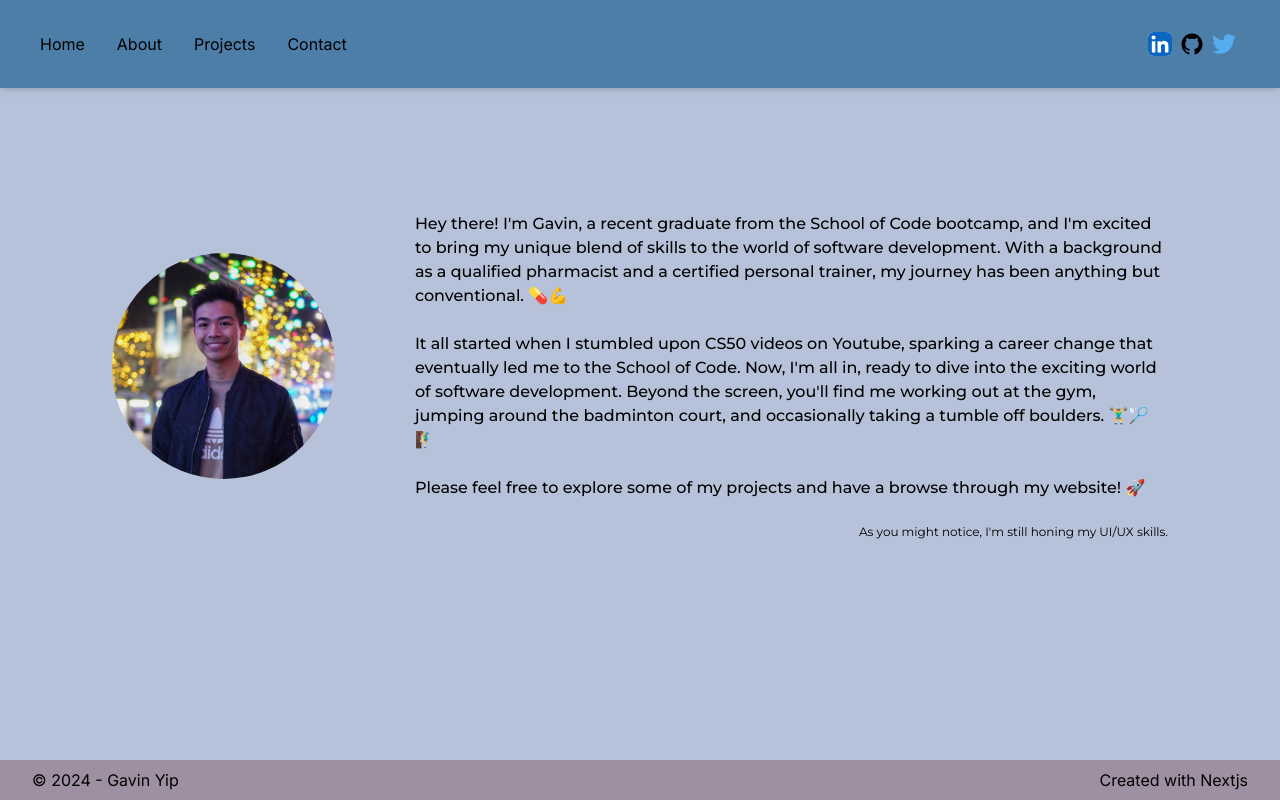
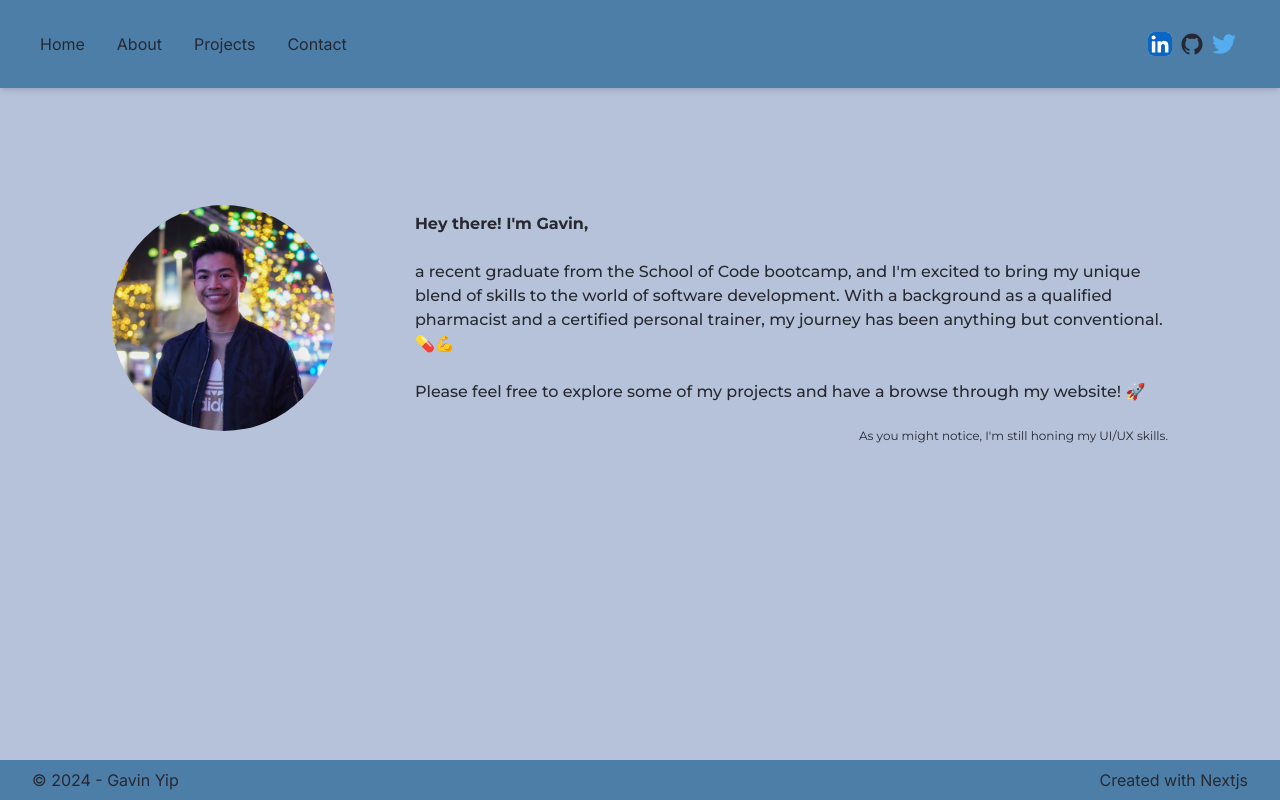
Before and after one commit to Gavinpiy/portfolio, a Next.js app: page / in a window 1280 px wide. Built offline with nearby package versions, Linux system fonts and the light colour scheme.

Commit message:
changed gtext

```diff
--- a/app/about/page.jsx
+++ b/app/about/page.jsx
@@ -1,17 +1,22 @@
 const About = () => {
   return (
-    <div className=" flex flex-col justify-center items-center flex-wrap gap-8 w-full h-full pt-12 font-montserrat">
+    <div className=" flex flex-col justify-center items-center flex-wrap gap-4 w-full h-full pt-12 font-montserrat">
       <h1 className="font-semibold">About Me</h1>
       <p className="flex justify-center px-8 lg:px-40">
         I earned my Master's in Pharmacy from King's College London and worked
         as a pharmacist at UCL Hospital during the pandemic. Seeking a career
         change, I initially considered becoming a personal trainer and obtained
         the ACE certification. However, my journey took a turn when I discovered
-        coding. Through research on the Department of Education website, I found
-        the School of Code and decided to apply. Now, after completing a 16-week
-        intensive bootcamp, I have successfully collaborated on two projects
-        with fellow SOC students.
-      </p>
+        coding. It all started when I stumbled upon CS50 videos on Youtube,
+        sparking a career change that eventually led me to the School of Code.
+        Now, after completing a 16-week intensive bootcamp, I have successfully
+        collaborated on two projects with fellow SOC students.
+      <br /> <br />
+        Beyond the screen, you'll find me working out at the
+            gym, jumping around the badminton court, and occasionally taking a
+            tumble off boulders. 🏋️‍♂️🏸🧗‍♂️
+          </p>
+
       <h2 className="font-semibold">Technologies and Tools</h2>
 
       <p className="grid grid-cols-4 items-center gap-10 px-8">
--- a/app/home/page.jsx
+++ b/app/home/page.jsx
@@ -8,21 +8,15 @@ const Home = () => {
           <Image src="/images/me.png" alt="Picture" width={250} height={250} />
         </div>
         <div className="w-full md:w-4/5 gap-6 flex flex-col ">
-          <p className="font-medium pt-5">
-            Hey there! I'm Gavin, a recent graduate from the School of Code
+          <p className="font-bold pt-5">Hey there! I'm Gavin,</p>
+          <p className="font-medium">
+             a recent graduate from the School of Code
             bootcamp, and I'm excited to bring my unique blend of skills to the
             world of software development. With a background as a qualified
             pharmacist and a certified personal trainer, my journey has been
             anything but conventional. 💊💪
           </p>
-          <p className="font-medium">
-            It all started when I stumbled upon CS50 videos on Youtube, sparking
-            a career change that eventually led me to the School of Code. Now,
-            I'm all in, ready to dive into the exciting world of software
-            development. Beyond the screen, you'll find me working out at the
-            gym, jumping around the badminton court, and occasionally taking a
-            tumble off boulders. 🏋️‍♂️🏸🧗‍♂️
-          </p>
+
           <p className="font-medium">
             Please feel free to explore some of my projects and have a browse
             through my website! 🚀
--- a/app/template.jsx
+++ b/app/template.jsx
@@ -9,7 +9,7 @@ const variants = {
 
 export default function Template({ children }) {
   return (
-    <div className="flex flex-col h-screen">
+    <div className="flex flex-col h-screen text-[#272932]">
       <header className="fixed top-0 w-full z-10">
         <Header />
       </header>
--- a/components/Footer.jsx
+++ b/components/Footer.jsx
@@ -1,6 +1,6 @@
 const Footer = () => {
   return (
-    <footer className="flex bg-[#9E90A2] items-center py-2 px-8 justify-between w-full">
+    <footer className="flex bg-[#4D7EA8] items-center py-2 px-8 justify-between w-full">
       <p>© 2024 - Gavin Yip</p>
       <p>Created with Nextjs</p>
     </footer>
--- a/components/Project.jsx
+++ b/components/Project.jsx
@@ -8,8 +8,8 @@ import { motion } from "framer-motion";
 const Project = ({ project, index }) => {
   return (
     <div
-      className="flex flex-col lg:grid grid-cols-10 items-center w-full h-[50vh] lg:h-[60vh] justify-center rounded-lg shadow-xl"
-      style={{ backgroundColor: "#e6ffe8" }}
+      className="flex flex-col lg:grid grid-cols-10 items-center w-full h-[50vh] lg:h-[60vh] justify-center rounded-lg shadow-md"
+      style={{ backgroundColor: "" }}
     >
       {index % 2 === 0 ? (
         <>
@@ -27,7 +27,7 @@ const Project = ({ project, index }) => {
                   style={{
                     objectFit: "cover",
                     borderRadius: "10px",
-                    border: "3px solid gray",
+                    dropShadow: "0 0 10px rgba(0,0,0,0.5)",
                   }}
                   loading="lazy"
                   className="rounded-lg"
@@ -66,7 +66,7 @@ const Project = ({ project, index }) => {
                     style={{
                       objectFit: "cover",
                       borderRadius: "10px",
-                      border: "3px solid gray",
+                      dropShadow: "0 0 10px rgba(0,0,0,0.5)"
                     }}
                     loading="lazy"
                     className="rounded-lg"
```
